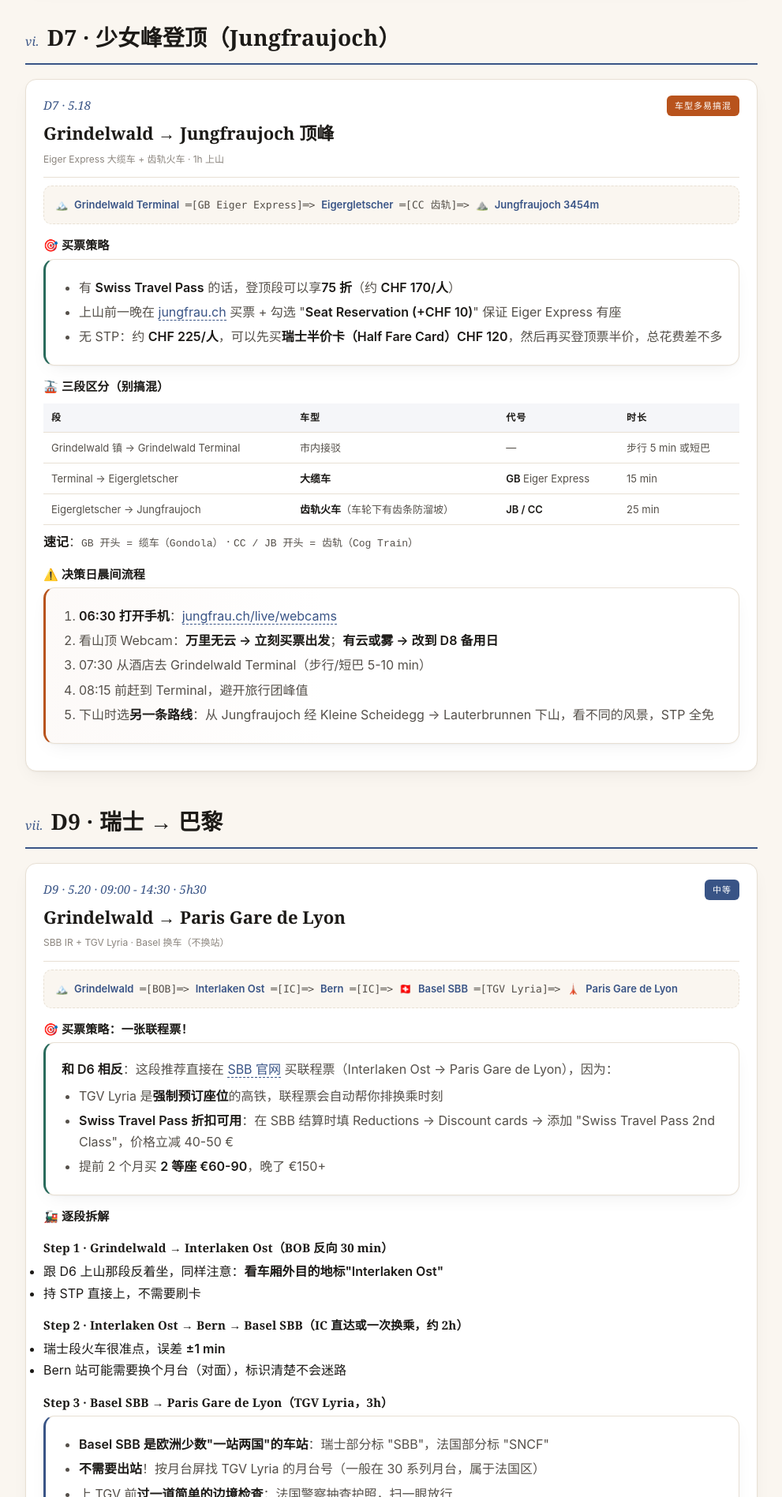
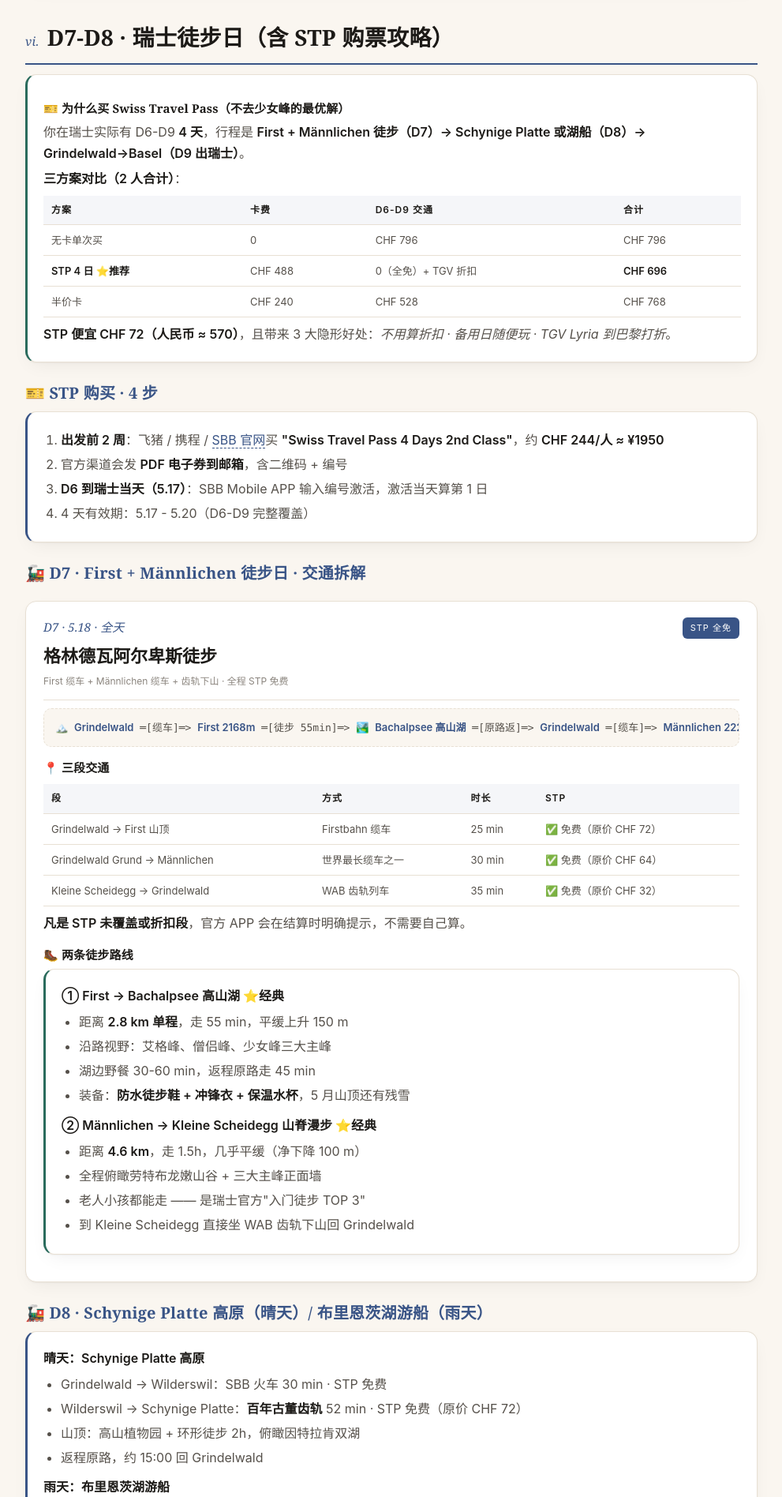
Before and after one commit to RuiqiLyu/euro-2027, a plain HTML site: page train.html in a window 1280 px wide. Shown: the part 6100-7996 px from the top of the page at 79% size, without its empty margins (144-1135 px from the left). Drawn offline with Linux system fonts and the light colour scheme.

Commit message:
Switch Swiss plan: skip Jungfraujoch, hike First+Mannlichen+Schynige with STP 4-day pass

```diff
--- a/train.html
+++ b/train.html
@@ -365,51 +365,93 @@
   </div>
 </section>
 
-<!-- ========== D7 少女峰登顶专段 ========== -->
+<!-- ========== D7 瑞士徒步日 ========== -->
 <section>
-  <h2><span class="num">vi.</span>D7 · 少女峰登顶（Jungfraujoch）</h2>
+  <h2><span class="num">vi.</span>D7-D8 · 瑞士徒步日（含 STP 购票攻略）</h2>
+
+  <div class="card tip">
+    <h4>🎫 为什么买 Swiss Travel Pass（不去少女峰的最优解）</h4>
+    <p>你在瑞士实际有 D6-D9 <b>4 天</b>，行程是 <b>First + Männlichen 徒步（D7）→ Schynige Platte 或湖船（D8）→ Grindelwald→Basel（D9 出瑞士）</b>。</p>
+    <p><b>三方案对比（2 人合计）</b>：</p>
+    <table>
+      <tr><th>方案</th><th>卡费</th><th>D6-D9 交通</th><th>合计</th></tr>
+      <tr><td>无卡单次买</td><td>0</td><td>CHF 796</td><td>CHF 796</td></tr>
+      <tr><td><b>STP 4 日 ⭐推荐</b></td><td>CHF 488</td><td>0（全免）+ TGV 折扣</td><td><b>CHF 696</b></td></tr>
+      <tr><td>半价卡</td><td>CHF 240</td><td>CHF 528</td><td>CHF 768</td></tr>
+    </table>
+    <p><b>STP 便宜 CHF 72（人民币 ≈ 570）</b>，且带来 3 大隐形好处：<em>不用算折扣 · 备用日随便玩 · TGV Lyria 到巴黎打折</em>。</p>
+  </div>
+
+  <h3>🎫 STP 购买 · 4 步</h3>
+  <div class="card step">
+    <ol>
+      <li><b>出发前 2 周</b>：飞猪 / 携程 / <a href="https://www.sbb.ch/en/tickets-offers/tickets/swiss-travel-pass.html" target="_blank">SBB 官网</a>买 <b>"Swiss Travel Pass 4 Days 2nd Class"</b>，约 <b>CHF 244/人 ≈ ¥1950</b></li>
+      <li>官方渠道会发 <b>PDF 电子券到邮箱</b>，含二维码 + 编号</li>
+      <li><b>D6 到瑞士当天（5.17）</b>：SBB Mobile APP 输入编号激活，激活当天算第 1 日</li>
+      <li>4 天有效期：5.17 - 5.20（D6-D9 完整覆盖）</li>
+    </ol>
+  </div>
+
+  <h3>🚂 D7 · First + Männlichen 徒步日 · 交通拆解</h3>
   <div class="leg">
     <div class="leg-head">
       <div>
-        <div class="leg-num">D7 · 5.18</div>
-        <div class="leg-title">Grindelwald → Jungfraujoch 顶峰</div>
-        <div class="leg-meta">Eiger Express 大缆车 + 齿轨火车 · 1h 上山</div>
+        <div class="leg-num">D7 · 5.18 · 全天</div>
+        <div class="leg-title">格林德瓦阿尔卑斯徒步</div>
+        <div class="leg-meta">First 缆车 + Männlichen 缆车 + 齿轨下山 · 全程 STP 免费</div>
       </div>
-      <span class="leg-tag hard">车型多易搞混</span>
+      <span class="leg-tag">STP 全免</span>
     </div>
 
-    <div class="route-flow">🏔️ <b>Grindelwald Terminal</b> ═[GB Eiger Express]═> <b>Eigergletscher</b> ═[CC 齿轨]═> ⛰️ <b>Jungfraujoch 3454m</b></div>
+    <div class="route-flow">🏔️ <b>Grindelwald</b> ═[缆车]═> <b>First 2168m</b> ═[徒步 55min]═> 🏞️ <b>Bachalpsee 高山湖</b> ═[原路返]═> <b>Grindelwald</b> ═[缆车]═> <b>Männlichen 2225m</b> ═[徒步 90min]═> <b>Kleine Scheidegg</b> ═[齿轨]═> <b>Grindelwald</b></div>
 
-    <h4>🎯 买票策略</h4>
+    <h4>📍 三段交通</h4>
+    <table>
+      <tr><th>段</th><th>方式</th><th>时长</th><th>STP</th></tr>
+      <tr><td>Grindelwald → First 山顶</td><td>Firstbahn 缆车</td><td>25 min</td><td>✅ 免费（原价 CHF 72）</td></tr>
+      <tr><td>Grindelwald Grund → Männlichen</td><td>世界最长缆车之一</td><td>30 min</td><td>✅ 免费（原价 CHF 64）</td></tr>
+      <tr><td>Kleine Scheidegg → Grindelwald</td><td>WAB 齿轨列车</td><td>35 min</td><td>✅ 免费（原价 CHF 32）</td></tr>
+    </table>
+    <p><b>凡是 STP 未覆盖或折扣段</b>，官方 APP 会在结算时明确提示，不需要自己算。</p>
+
+    <h4>🥾 两条徒步路线</h4>
     <div class="card tip">
+      <p><b>① First → Bachalpsee 高山湖 ⭐经典</b></p>
       <ul>
-        <li>有 <b>Swiss Travel Pass</b> 的话，登顶段可以享<b>75 折</b>（约 <b>CHF 170/人</b>）</li>
-        <li>上山前一晚在 <a href="https://www.jungfrau.ch" target="_blank">jungfrau.ch</a> 买票 + 勾选 "<b>Seat Reservation (+CHF 10)</b>" 保证 Eiger Express 有座</li>
-        <li>无 STP：约 <b>CHF 225/人</b>，可以先买<b>瑞士半价卡（Half Fare Card）CHF 120</b>，然后再买登顶票半价，总花费差不多</li>
+        <li>距离 <b>2.8 km 单程</b>，走 55 min，平缓上升 150 m</li>
+        <li>沿路视野：艾格峰、僧侣峰、少女峰三大主峰</li>
+        <li>湖边野餐 30-60 min，返程原路走 45 min</li>
+        <li>装备：<b>防水徒步鞋 + 冲锋衣 + 保温水杯</b>，5 月山顶还有残雪</li>
+      </ul>
+      <p style="margin-top: 10px;"><b>② Männlichen → Kleine Scheidegg 山脊漫步 ⭐经典</b></p>
+      <ul>
+        <li>距离 <b>4.6 km</b>，走 1.5h，几乎平缓（净下降 100 m）</li>
+        <li>全程俯瞰劳特布龙嫩山谷 + 三大主峰正面墙</li>
+        <li>老人小孩都能走 —— 是瑞士官方"入门徒步 TOP 3"</li>
+        <li>到 Kleine Scheidegg 直接坐 WAB 齿轨下山回 Grindelwald</li>
       </ul>
     </div>
+  </div>
 
-    <h4>🚠 三段区分（别搞混）</h4>
-    <table>
-      <tr><th>段</th><th>车型</th><th>代号</th><th>时长</th></tr>
-      <tr><td>Grindelwald 镇 → Grindelwald Terminal</td><td>市内接驳</td><td>—</td><td>步行 5 min 或短巴</td></tr>
-      <tr><td>Terminal → Eigergletscher</td><td><b>大缆车</b></td><td><b>GB</b> Eiger Express</td><td>15 min</td></tr>
-      <tr><td>Eigergletscher → Jungfraujoch</td><td><b>齿轨火车</b>（车轮下有齿条防溜坡）</td><td><b>JB / CC</b></td><td>25 min</td></tr>
-    </table>
-    <p><b>速记</b>：<code>GB 开头 = 缆车（Gondola）</code> · <code>CC / JB 开头 = 齿轨（Cog Train）</code></p>
-
-    <h4>⚠️ 决策日晨间流程</h4>
-    <div class="card warn">
-      <ol>
-        <li><b>06:30 打开手机</b>：<a href="https://www.jungfrau.ch/en-gb/live/webcams/" target="_blank">jungfrau.ch/live/webcams</a></li>
-        <li>看山顶 Webcam：<b>万里无云 → 立刻买票出发</b>；<b>有云或雾 → 改到 D8 备用日</b></li>
-        <li>07:30 从酒店去 Grindelwald Terminal（步行/短巴 5-10 min）</li>
-        <li>08:15 前赶到 Terminal，避开旅行团峰值</li>
-        <li>下山时选<b>另一条路线</b>：从 Jungfraujoch 经 Kleine Scheidegg → Lauterbrunnen 下山，看不同的风景，STP 全免</li>
-      </ol>
-    </div>
+  <h3>🚂 D8 · Schynige Platte 高原（晴天）/ 布里恩茨湖游船（雨天）</h3>
+  <div class="card step">
+    <p><b>晴天：Schynige Platte 高原</b></p>
+    <ul>
+      <li>Grindelwald → Wilderswil：SBB 火车 30 min · STP 免费</li>
+      <li>Wilderswil → Schynige Platte：<b>百年古董齿轨</b> 52 min · STP 免费（原价 CHF 72）</li>
+      <li>山顶：高山植物园 + 环形徒步 2h，俯瞰因特拉肯双湖</li>
+      <li>返程原路，约 15:00 回 Grindelwald</li>
+    </ul>
+    <p style="margin-top: 10px;"><b>雨天：布里恩茨湖游船</b></p>
+    <ul>
+      <li>Grindelwald → Interlaken Ost：BOB 齿轨 · STP 免费</li>
+      <li>Interlaken Ost → Iseltwald 港口：<b>复古蒸汽游船</b> · STP 免费（原价 CHF 32）</li>
+      <li>Iseltwald 韩剧《爱的迫降》拍摄地漫步 1h</li>
+      <li>返程逛 Interlaken 精品店 / 博物馆（STP 含 500 家博物馆免费）</li>
+    </ul>
   </div>
 </section>
+
 
 <!-- ========== D9 瑞士→巴黎 ========== -->
 <section>
```
Also changed, not shown: index.html (+39 -34 lines), metro.html (+5 -2 lines).
